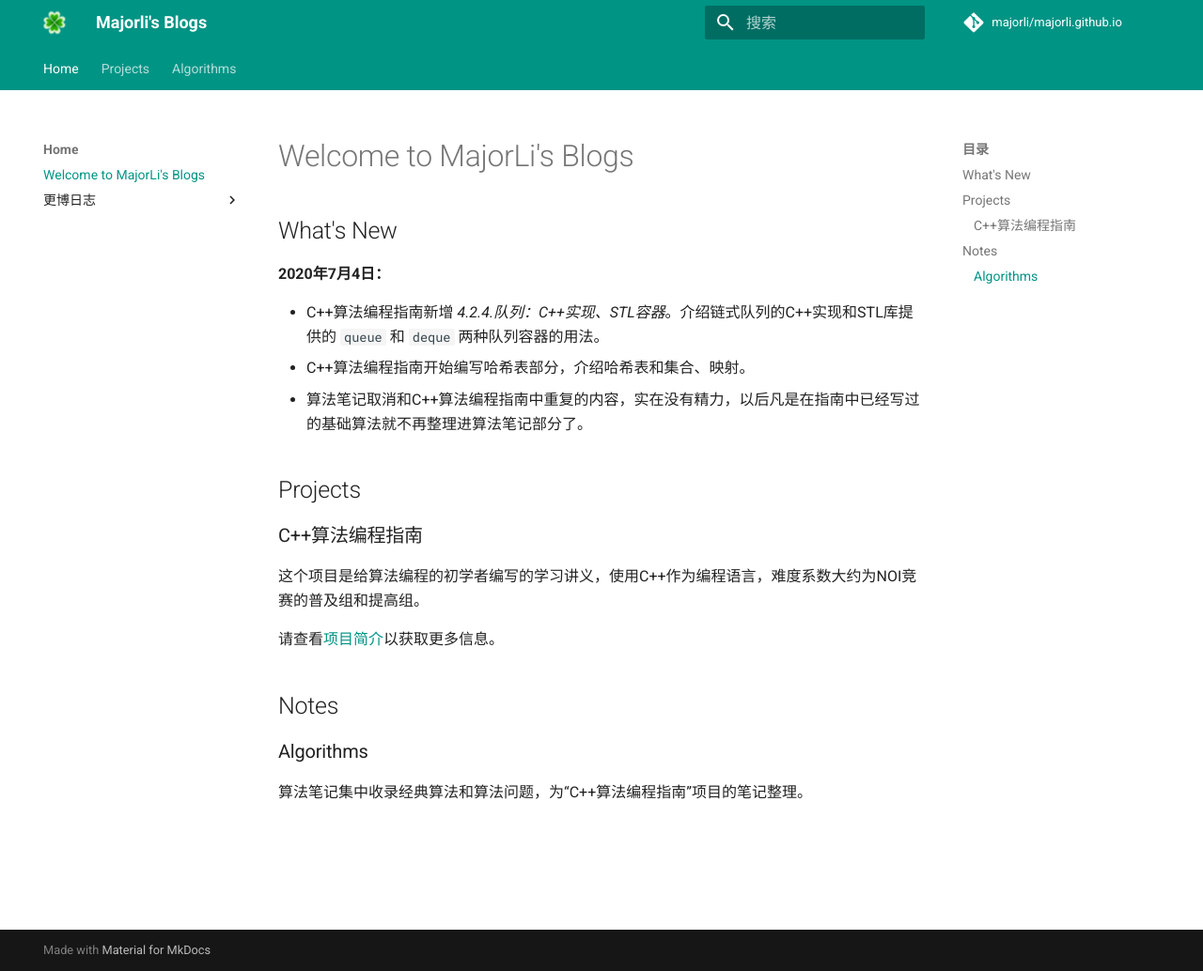
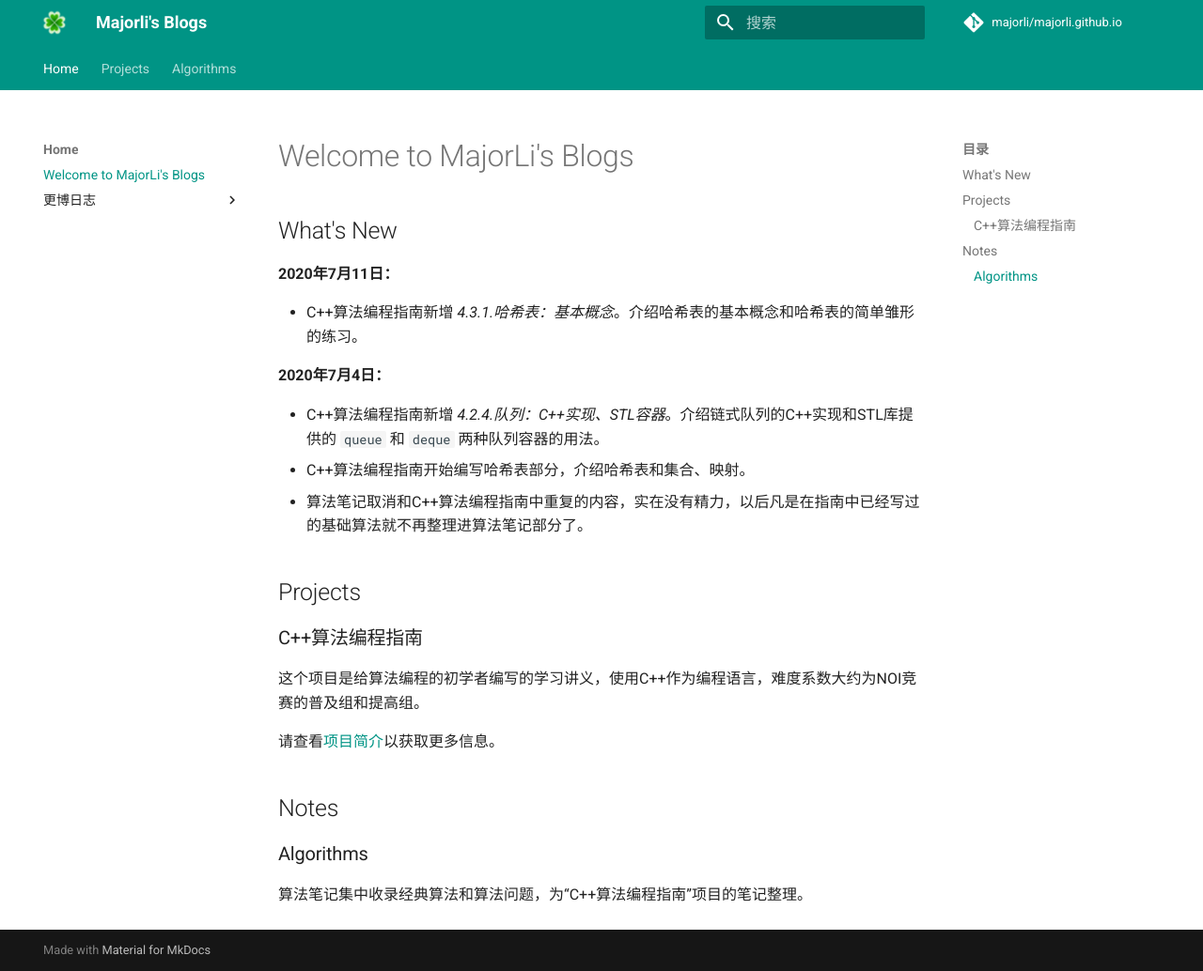
Before and after one commit to majorli/majorli.github.io, an MkDocs documentation site: the page built from docs/index.md, in a window 1280 px wide and 1034 px high. Shown: the whole window at 94% size. Built offline with MkDocs 1.6.1 and Material for MkDocs 9.7.7, drawn with Linux system fonts in a browser that asks for light colours; comment, search, counter and statistics services are not loaded.

Commit message:
20200711_2326

```diff
--- a/docs/index.md
+++ b/docs/index.md
@@ -1,6 +1,10 @@
 # Welcome to MajorLi's Blogs
 
 ## What's New
+
+**2020年7月11日：**
+
+- C++算法编程指南新增 *4.3.1.哈希表：基本概念*。介绍哈希表的基本概念和哈希表的简单雏形的练习。
 
 **2020年7月4日：**
 
--- a/mkdocs.yml
+++ b/mkdocs.yml
@@ -10,9 +10,9 @@ nav:
         - Home:
                 - index.md
                 - 更博日志:
+                        - journal_jun_2020.md
                         - journal_may_2020.md
                         - journal_apr_2020.md
-                        - journal_jun_2020.md
         - Projects:
                 - projects/algo_guide.md
         - Algorithms:
```
Also changed, not shown: docs/projects/algo_guide.md (+1 -0 lines).
